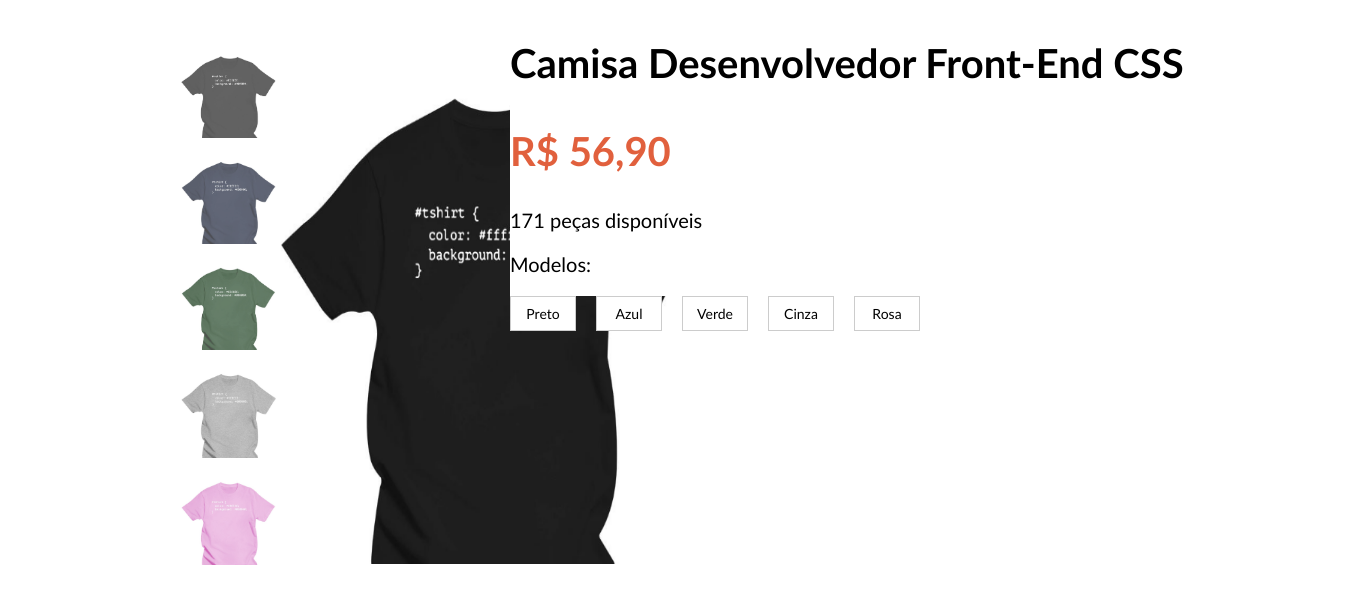
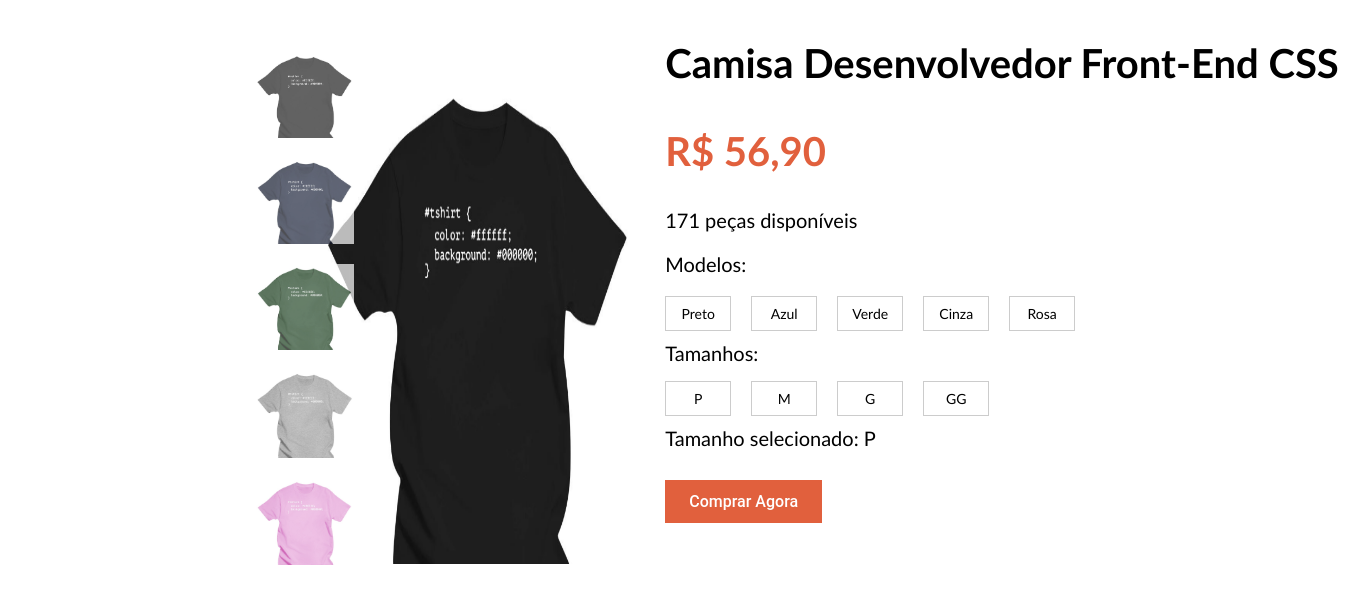
Before and after one commit to joaoppiress/xhopii, a PHP site: page /ver_produto.html in a window 1360 px wide. Shown: the part 141-745 px from the top of the page. Run offline with PHP 8.4, Linux system fonts and the light colour scheme.

Commit message:
Tela Camisa Quase Pronta

```diff
--- a/style.css
+++ b/style.css
@@ -61,8 +61,8 @@ header .cabecalho-menu a{
 }
 .conteudo{
 
-    width: 50%;
-    padding-left: 100px;
+    width: 32%;
+    padding-left: 200px;
     padding-right: 10px;
     margin-top: 120px;
     display: flex;
@@ -111,7 +111,7 @@ header .cabecalho-menu a{
     display: flex;
     flex-direction: column;
     justify-content: flex-start;
-    align-items: center;
+    align-items: flex-start;
     margin-top: 60px;
 }
 
@@ -177,8 +177,8 @@ header .cabecalho-menu a{
 
 /* Quando o rádio interno estiver checado, estiliza a label pai */
 .btn-modelo:has(input:checked) {
-    border-color: #ff4500; /* Laranja da Xhopii */
-    color: #ff4500;
+    border-color: rgb(225, 96, 61); /* Laranja da Xhopii */
+    color: rgb(225, 96, 61);
     box-shadow: 0 0 2px rgba(255, 69, 0, 0.5);
 }
 
@@ -186,3 +186,107 @@ header .cabecalho-menu a{
 .btn-modelo:hover {
     background-color: #f9f9f9;
 }
+
+.especificacao .especificacao-sobre-tamanho{
+    width: 100px;
+    height: 30px;
+    margin-top: 10px;
+    display: flex;
+    align-items: flex-start;
+    justify-content: flex-start;
+    margin-left: 0;
+}
+.especificacao .especificacao-sobre-tamanho p{
+    font-size: 20px;
+    margin-top: 0;
+}
+
+.especificacao .especificacao-tamanho {
+    width: 700px;
+    height: auto; /* Ajustado para não prender o conteúdo */
+    display: flex;
+    flex-direction: row;
+    gap: 20px;
+    margin-top: 10px;
+}
+
+/* Esconde a bolinha do rádio */
+.btn-tamanho input[type="radio"] {
+    display: none;
+}
+
+/* Estilo do "Botão" */
+.btn-tamanho {
+    display: flex;
+    align-items: center;
+    justify-content: center;
+    padding: 8px 2px;
+    border: 1px solid #ccc;
+    cursor: pointer;
+    font-size: 14px;
+    background-color: #fff;
+    min-width: 60px;
+    transition: all 0.2s;
+}
+
+/* Quando o rádio interno estiver checado, estiliza a label pai */
+.btn-tamanho:has(input:checked) {
+    border-color: rgb(225, 96, 61); /* Laranja da Xhopii */
+    color: rgb(225, 96, 61);
+    box-shadow: 0 0 2px rgba(255, 69, 0, 0.5);
+}
+
+/* Efeito de hover para parecer clicável */
+.btn-tamanho:hover {
+    background-color: #f9f9f9;
+}
+
+.especificacao .especificacao-tamanho-selecionado{
+    width: 230px;
+    height: 100px;
+    margin-top: 10px;
+    display: flex;
+    flex-direction: column;
+    align-items: flex-start;
+    justify-content: flex-start;
+    margin-left: 0;
+}
+
+.especificacao .especificacao-tamanho-selecionado p{
+    font-size: 20px;
+    margin-top: 0;
+}
+
+.especificacao .especificacao-tamanho-selecionado .btn-comprar{
+        /* Cores e Fundo */
+        background-color: rgb(225, 96, 61); /* Laranja característico do marketplace */
+        color: #FFFFFF;
+        border: none;
+
+        /* Tipografia */
+        font-size: 16px;
+        font-weight: 500;
+        font-family: 'Roboto', sans-serif; /* Ou sans-serif padrão */
+
+        /* Espaçamento e Tamanho */
+        padding: 12px 24px;
+        min-width: 100px;
+        cursor: pointer;
+
+        /* Alinhamento no seu Flexbox */
+        align-self: flex-start; /* Garante que ele fique à esquerda no container column */
+        margin-top: 10px;
+
+        /* Suavidade na interação */
+        transition: background-color 0.2s ease, transform 0.1s;
+    }
+
+    /* Efeito ao passar o mouse (Hover) */
+    .btn-comprar:hover {
+        background-color: #E64A19; /* Um laranja levemente mais escuro */
+    }
+
+    /* Efeito de clique (Active) */
+    .btn-comprar:active {
+        transform: scale(0.98); /* Dá uma sensação de "afundar" ao clicar */
+    }
--- a/ver_produto.html
+++ b/ver_produto.html
@@ -73,7 +73,34 @@
                         </label>
 
                     </section>
+                    <section class="especificacao-sobre-tamanho">
+                        <p>Tamanhos:</p>
+                        </section>
+                        <section class="especificacao-tamanho">
+                            <label class="btn-tamanho">
+                                <input type="radio" name="tamanho" value="p">
+                                <span>P</span>
+                            </label>
 
+                            <label class="btn-tamanho">
+                                <input type="radio" name="tamanho" value="m">
+                                <span>M</span>
+                            </label>
+                            <label class="btn-tamanho">
+                                <input type="radio" name="tamanho" value="g">
+                                <span>G</span>
+                            </label>
+
+                            <label class="btn-tamanho">
+                                <input type="radio" name="tamanho" value="gg">
+                                <span>GG</span>
+                            </label>
+
+                        </section>
+                        <section class="especificacao-tamanho-selecionado">
+                            <p>Tamanho selecionado: P</p>
+                            <button class="btn-comprar">Comprar Agora</button>
+                            </section>
                 </section>
  </div>
 </body>
```
